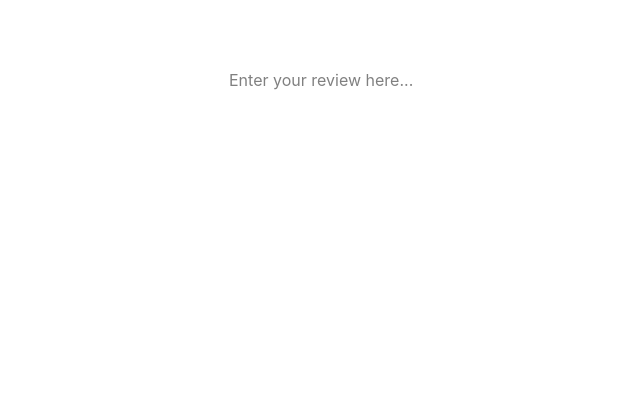
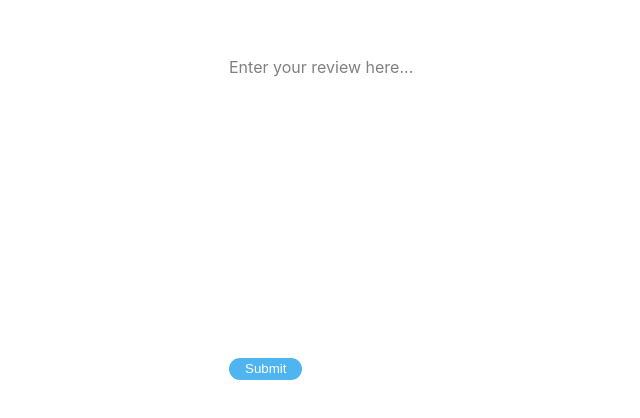
Before and after one commit to ramsgoli/sentiment, a React (Create React App) app in the folder front/: page / in a window 1280 px wide. Shown: the part 180-598 px from the top of the page, without its empty margins (161-801 px from the left). Built offline with nearby package versions, Linux system fonts and the light colour scheme.

Commit message:
Create an http store and app store to make query

```diff
--- a/front/package.json
+++ b/front/package.json
@@ -10,6 +10,8 @@
     "@types/node": "^12.0.0",
     "@types/react": "^16.9.0",
     "@types/react-dom": "^16.9.0",
+    "mobx": "^5.15.4",
+    "mobx-react": "^6.2.2",
     "react": "^16.13.1",
     "react-dom": "^16.13.1",
     "react-scripts": "3.4.1",
--- a/front/src/App.css
+++ b/front/src/App.css
@@ -10,9 +10,37 @@
 	height: 300px;
 }
 
+button {
+	display:inline-block;
+	padding:0.3em 1.2em;
+	margin:0 0.3em 0.3em 0;
+	border: none;
+	border-radius:2em;
+	box-sizing: border-box;
+	text-decoration:none;
+	font-weight:300;
+	color:#FFFFFF;
+	background-color:#4eb5f1;
+	text-align:center;
+	transition: all 0.2s;
+	cursor: pointer;
+	line-height: 14px;
+}
+
+button:hover{
+	background-color:#4095c6;
+}
+
+@media all and (max-width:30em) {
+	 button {
+		  display:block;
+		  margin:0.2em auto;
+	}
+}
+
 [contenteditable][placeholder]:empty:before {
-  content: attr(placeholder);
-  position: absolute;
-  color: gray;
-  background-color: transparent;
+	content: attr(placeholder);
+	position: absolute;
+	color: gray;
+	background-color: transparent;
 }
--- a/front/src/App.tsx
+++ b/front/src/App.tsx
@@ -1,16 +1,29 @@
 import React from 'react';
 import './App.css';
+import {AppStore} from './app_store';
 
-export const App = () => {
+interface AppProps {
+  store: AppStore;
+}
+
+export const App: React.FC<AppProps> = ({ store }) => {
   return (
     <div className='App'>
+      <div className='column'>
         <div
           contentEditable={true}
           spellCheck={true}
+          id='content'
           className="content"
           placeholder='Enter your review here...'
         >
         </div>
+        <button
+          onClick={store.getSentiment}
+        >
+          Submit
+        </button>
+      </div>
     </div>
   );
 }
--- /dev/null
+++ b/front/src/app_store.ts
@@ -0,0 +1,22 @@
+import { observable } from 'mobx';
+import { HttpStore } from './http_store';
+
+export class AppStore {
+  @observable sentiment: 'positive' | 'negative' | null = null;
+  constructor(private httpStore: HttpStore) {}
+
+  getSentiment = async (): Promise<void> => {
+    const text: string = document.getElementById('content')!.innerText
+    try {
+      const res = await this.httpStore.post<{response: 'positive' | 'negative'}>(
+        '/sentiment',
+        {
+          text
+        }
+      )
+      this.sentiment = res.response;
+    } catch (err) {
+      alert("Sorry, we couldn't do the thing");
+    }
+  };
+}
--- /dev/null
+++ b/front/src/http_store.ts
@@ -0,0 +1,13 @@
+export class HttpStore {
+  post = <T>(url: string, data: any): Promise<T> => {
+    return fetch(url, {
+      method: 'POST',
+      body: JSON.stringify(data)
+    }).then(res => {
+      if (!res.ok) {
+        throw new Error(res.statusText);
+      }
+      return res.json().then(data => data as T)
+    })
+  };
+}
--- a/front/src/index.tsx
+++ b/front/src/index.tsx
@@ -2,10 +2,15 @@ import React from 'react';
 import ReactDOM from 'react-dom';
 import './index.css';
 import { App } from './App';
+import { HttpStore } from './http_store';
+import { AppStore } from './app_store';
+
+const httpStore = new HttpStore()
+const appStore = new AppStore(httpStore);
 
 ReactDOM.render(
   <React.StrictMode>
-    <App/>
+    <App store={appStore} />
   </React.StrictMode>,
   document.getElementById('root')
 );
--- a/front/tsconfig.json
+++ b/front/tsconfig.json
@@ -1,5 +1,6 @@
 {
   "compilerOptions": {
+    "experimentalDecorators": true,
     "target": "es5",
     "lib": [
       "dom",
```
Lines whose indentation alone changed are shown as unchanged.
